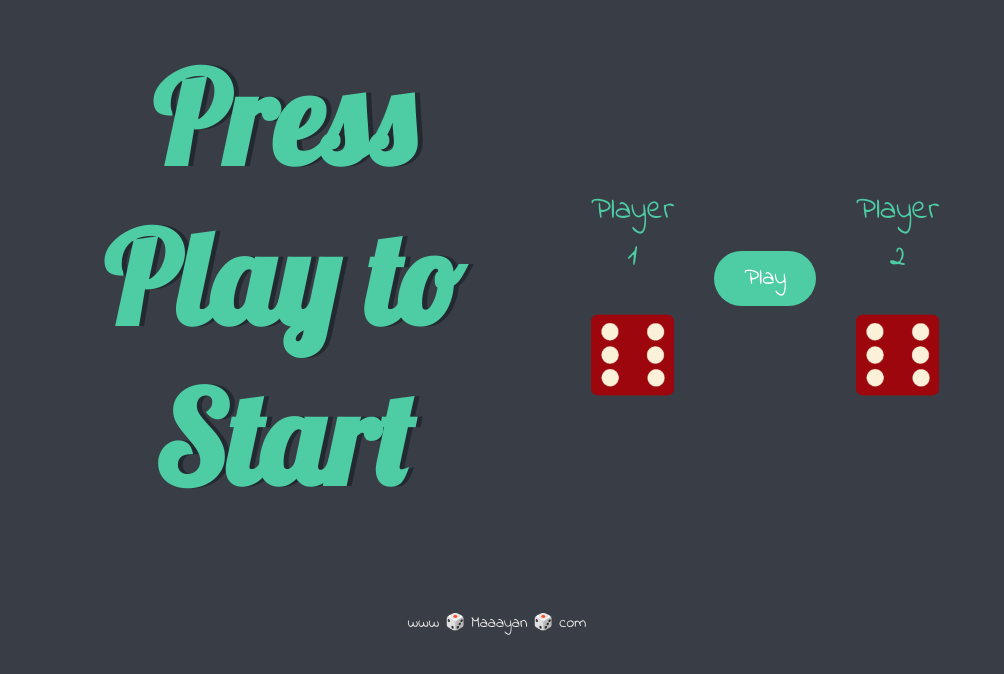
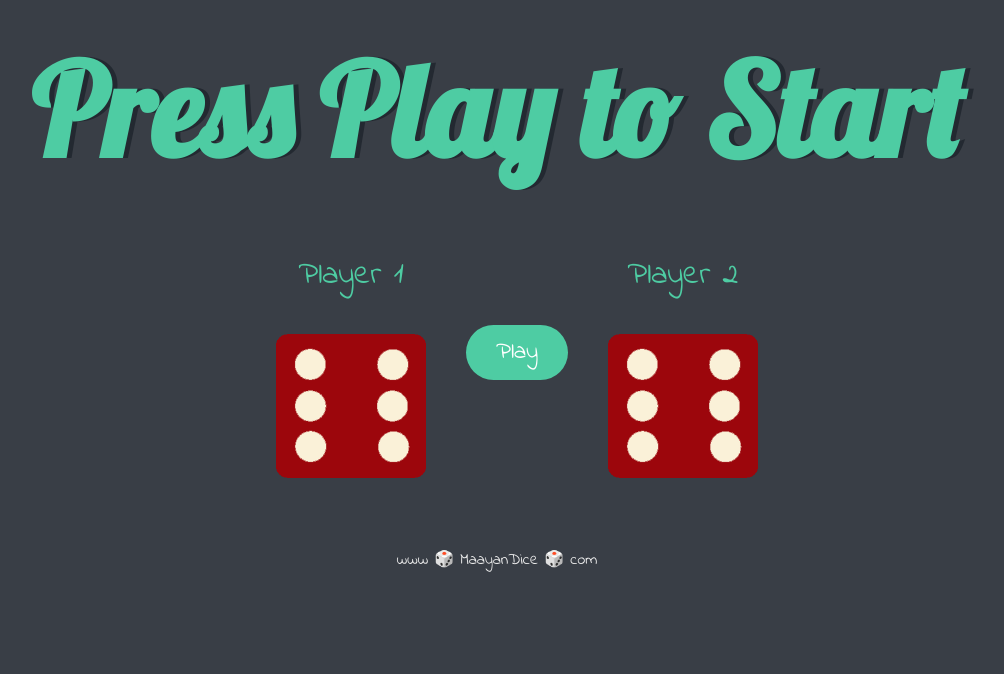
Before and after one commit to maayanswisa/Dice-Game, a plain HTML site: page index.html in a window 1280 px wide. Shown: the whole page, without its empty margins (143-1147 px from the left). Drawn offline with Linux system fonts and the light colour scheme.

Commit message:
Update index.html

```diff
--- a/index.html
+++ b/index.html
@@ -2,7 +2,7 @@
 <html lang="en" dir="ltr">
   <head>
     <meta charset="utf-8" />
-    <meta name="viewport" content="width=device-width, initial-scale=1.0">
+    <meta name="viewport" content="width=device-width, initial-scale=1.0" />
     <title>Dicee</title>
     <link rel="stylesheet" href="styles.css" />
     <link
@@ -11,9 +11,9 @@
     />
   </head>
   <body>
+    <h1>Press Play to Start</h1>
     <div class="container">
-      <h1>Press Play to Start</h1>
-<br/>
+      <br />
       <div class="dice">
         <p>Player 1</p>
         <img class="img1" src="./images/dice6.png" />
@@ -25,7 +25,7 @@
       </div>
     </div>
 
-    <footer>www 🎲 Maaayan 🎲 com</footer>
+    <footer>www 🎲 MaayanDice 🎲 com</footer>
     <script src="index.js"></script>
   </body>
 </html>
```
